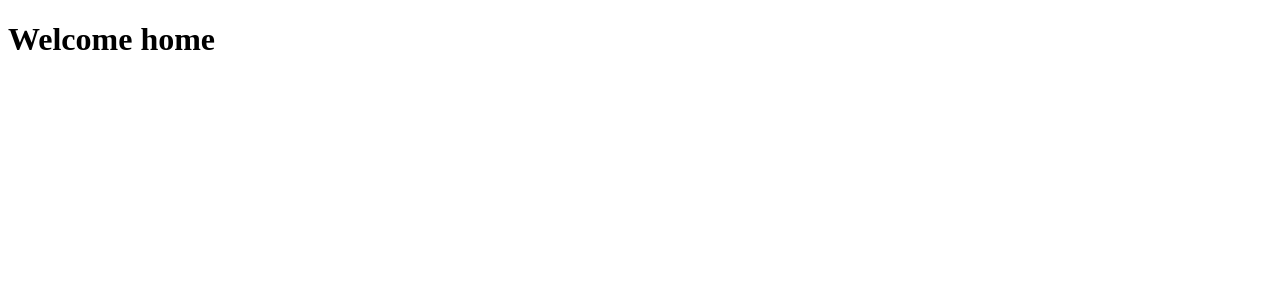
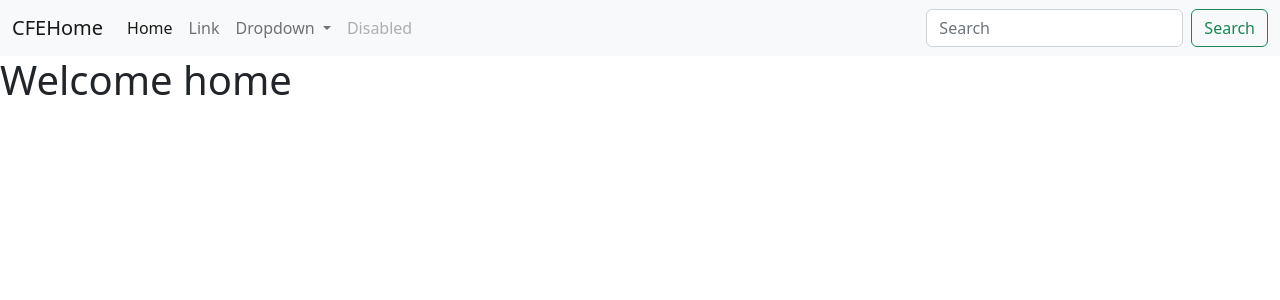
Before and after one commit to codingforentrepreneurs/Your-First-Django-Project, a Django app: page / in a window 1280 px wide. Shown: the top 300 px of the page. Run offline with Django 4.2, Linux system fonts and the light colour scheme.

Commit message:
12 - Bootstrap & INclude Tags

```diff
--- a/src/templates/base.html
+++ b/src/templates/base.html
@@ -1,14 +1,20 @@
-<!DOCTYPE html>
-<html>
-<head>
-<title>{% block title %}Your First Django Project{% endblock %}</title>
-</head>
-<body>
+<!doctype html>
+<html lang="en">
+  <head>
+    <meta charset="utf-8">
+    <meta name="viewport" content="width=device-width, initial-scale=1">
+    <title>{% block title %}Your First Django Project{% endblock %}</title>
+
+    {% include 'base/css.html' %}
+  </head>
+  <body>
+    {% include 'base/navbar.html' %}
 
     {% block content %}
 
     {% endblock %}
 
 
-</body>
+    {% include 'base/js.html' %}
+  </body>
 </html>
--- /dev/null
+++ b/src/templates/base/css.html
@@ -0,0 +1 @@
+<link href="https://cdn.jsdelivr.net/npm/bootstrap@5.2.0/dist/css/bootstrap.min.css" rel="stylesheet" integrity="sha384-gH2yIJqKdNHPEq0n4Mqa/HGKIhSkIHeL5AyhkYV8i59U5AR6csBvApHHNl/vI1Bx" crossorigin="anonymous">
--- /dev/null
+++ b/src/templates/base/js.html
@@ -0,0 +1 @@
+<script src="https://cdn.jsdelivr.net/npm/bootstrap@5.2.0/dist/js/bootstrap.bundle.min.js" integrity="sha384-A3rJD856KowSb7dwlZdYEkO39Gagi7vIsF0jrRAoQmDKKtQBHUuLZ9AsSv4jD4Xa" crossorigin="anonymous"></script>
--- /dev/null
+++ b/src/templates/base/navbar.html
@@ -0,0 +1,36 @@
+<nav class="navbar navbar-expand-lg bg-light">
+    <div class="container-fluid">
+      <a class="navbar-brand" href="#">CFEHome</a>
+      <button class="navbar-toggler" type="button" data-bs-toggle="collapse" data-bs-target="#navbarSupportedContent" aria-controls="navbarSupportedContent" aria-expanded="false" aria-label="Toggle navigation">
+        <span class="navbar-toggler-icon"></span>
+      </button>
+      <div class="collapse navbar-collapse" id="navbarSupportedContent">
+        <ul class="navbar-nav me-auto mb-2 mb-lg-0">
+          <li class="nav-item">
+            <a class="nav-link active" aria-current="page" href="#">Home</a>
+          </li>
+          <li class="nav-item">
+            <a class="nav-link" href="#">Link</a>
+          </li>
+          <li class="nav-item dropdown">
+            <a class="nav-link dropdown-toggle" href="#" role="button" data-bs-toggle="dropdown" aria-expanded="false">
+              Dropdown
+            </a>
+            <ul class="dropdown-menu">
+              <li><a class="dropdown-item" href="#">Action</a></li>
+              <li><a class="dropdown-item" href="#">Another action</a></li>
+              <li><hr class="dropdown-divider"></li>
+              <li><a class="dropdown-item" href="#">Something else here</a></li>
+            </ul>
+          </li>
+          <li class="nav-item">
+            <a class="nav-link disabled">Disabled</a>
+          </li>
+        </ul>
+        <form class="d-flex" role="search">
+          <input class="form-control me-2" type="search" placeholder="Search" aria-label="Search">
+          <button class="btn btn-outline-success" type="submit">Search</button>
+        </form>
+      </div>
+    </div>
+  </nav>
```
